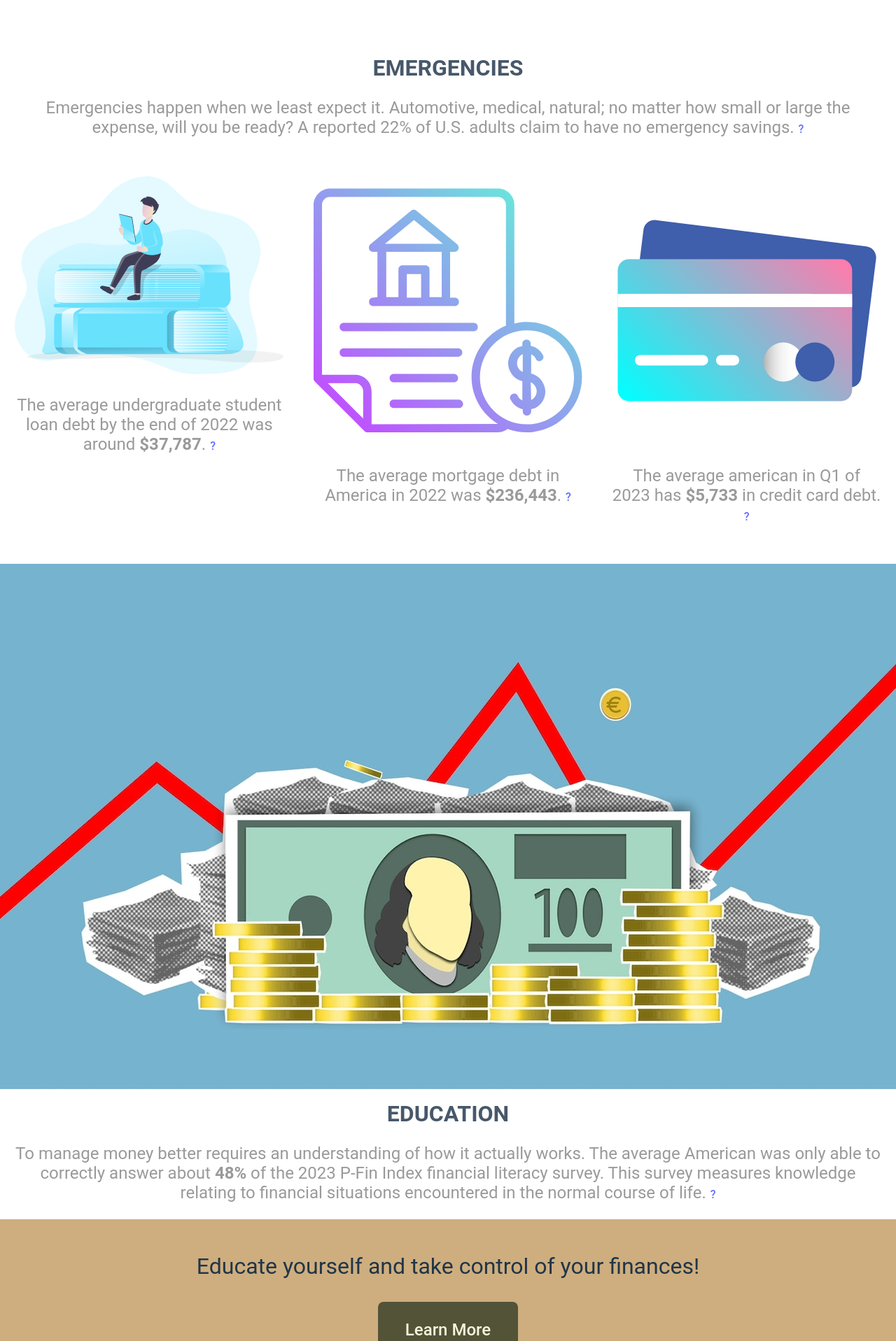
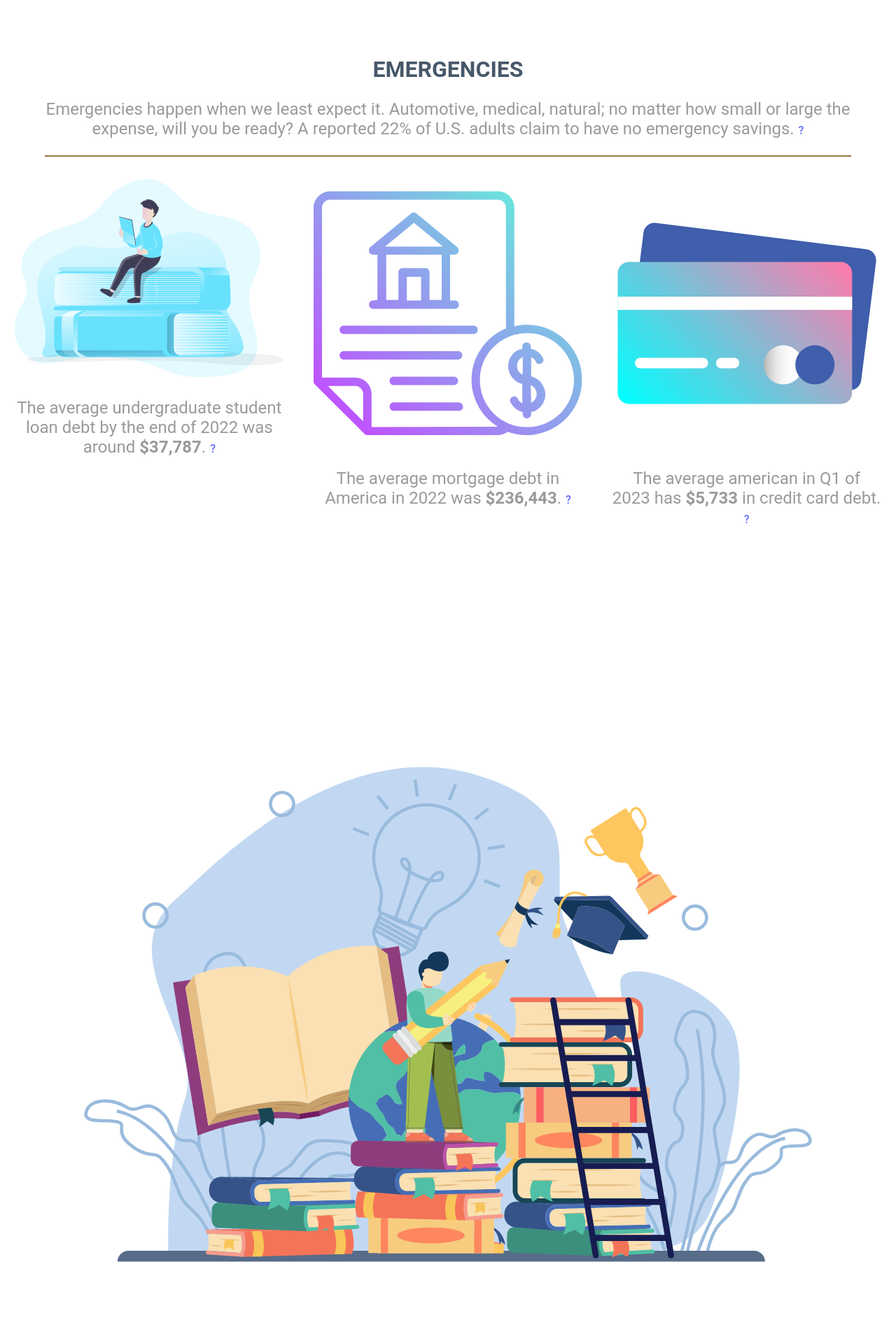
Before and after one commit to doanaminh/build-a-budget, a React (Vite) app in the folder client/: page / in a window 1280 px wide. Shown: the part 2049-3966 px from the top of the page at 70% size. Built offline with nearby package versions, Linux system fonts and the light colour scheme; a web font is replaced by a local one.

Commit message:
adding more assets

```diff
--- a/client/src/App.css
+++ b/client/src/App.css
@@ -22,6 +22,16 @@
   padding: 2em;
 }
 
+/*
+=======================================================
+COMPONENTS
+=======================================================
+*/
+.secBreak {
+  content: '';
+  border: 1px solid #957C3D;
+  margin: 0 4rem;
+}
 
 /*
 =======================================================
@@ -254,7 +264,7 @@ main h1 {
 ||| TAKE ACTION
 */
 .takeAction {
-  background-color: #ceae7f;
+  color: #9A9A9A;
   padding: 1rem 0;
   display: flex;
   flex-direction: column;
--- a/client/src/pages/Credits.tsx
+++ b/client/src/pages/Credits.tsx
@@ -16,6 +16,7 @@ export default function () {
                         <li><a href="https://iconscout.com/illustrations/book-lovers" target="_blank">Free Book Lovers Illustration</a> by <a href="https://iconscout.com/contributors/manypixels-gallery" target="_blank">Manypixels Gallery</a></li>
                         <li><a href="https://iconscout.com/icons/house-payment" target="_blank">Free House Payment Icon</a> by <a href="https://iconscout.com/contributors/triangle-squad" target="_blank">Triangle Squad</a></li>
                         <li><a href="https://iconscout.com/icons/credit-card" target="_blank">Free Credit-Card Icon</a> by <a href="https://iconscout.com/contributors/chanut-is-industries">Chanut Is industries</a> on <a href="https://iconscout.com">IconScout</a></li>
+                        <li><a href="https://iconscout.com/illustrations/trajectory-education" target="_blank">Free Trajectory Education  Illustration</a> by <a href="https://iconscout.com/contributors/robin-donvai">Robin's Pixel</a> on <a href="https://iconscout.com">IconScout</a></li>
                     </ul>
                 </article>
             </section>
--- a/client/src/pages/Home.tsx
+++ b/client/src/pages/Home.tsx
@@ -62,12 +62,16 @@ export default function () {
                         </section>
                     </section>
 
+                    <div className='secBreak'></div>
+
                     {/* EMERGENCY */}
                     <section className="emergency">
                         <img src={emergency} alt="" />
                         <h4>EMERGENCIES</h4>
                         <p>Emergencies happen when we least expect it. Automotive, medical, natural; no matter how small or large the expense, will you be ready? A reported 22% of U.S. adults claim to have no emergency savings. <a href="https://www.consumerfinance.gov/an-essential-guide-to-building-an-emergency-fund/" target='_blank'>?</a></p>
                     </section>
+
+                    <div className='secBreak'></div>
 
                     {/* DEBT INFOGRAPHICS */}
                     <section className="debt">
@@ -92,12 +96,14 @@ export default function () {
 
                     {/* EDUCATION INFOGRAPHICS */}
                     <section className="education">
-                        <img src="assets\pexels-monstera-5849556.jpg" alt="" />
+                        <img src="\svg\trajectory-education.svg" alt="" />
                         <h4>EDUCATION</h4>
                         <p>To manage money better requires an understanding of how it actually works. The average American was only able to correctly answer about <b>48%</b> of the 2023 P-Fin Index financial literacy survey. This survey measures knowledge relating to financial situations encountered in the normal course of life. <a href="https://gflec.org/wp-content/uploads/2023/04/2023-P-Fin-Index-report-TIAA-Inst-and-GFLEC-Apr-2023.pdf" target='_blank'>?</a></p>
                     </section>
 
                 </section>
+
+                <div className='secBreak'></div>
 
                 {/* TAKE ACTION */}
                 <section className='takeAction'>
```
Also changed, not shown: client/public/assets/pexels-huỳnh-đạt-2177482.jpg (added), client/public/svg/trajectory-education.svg (added).
